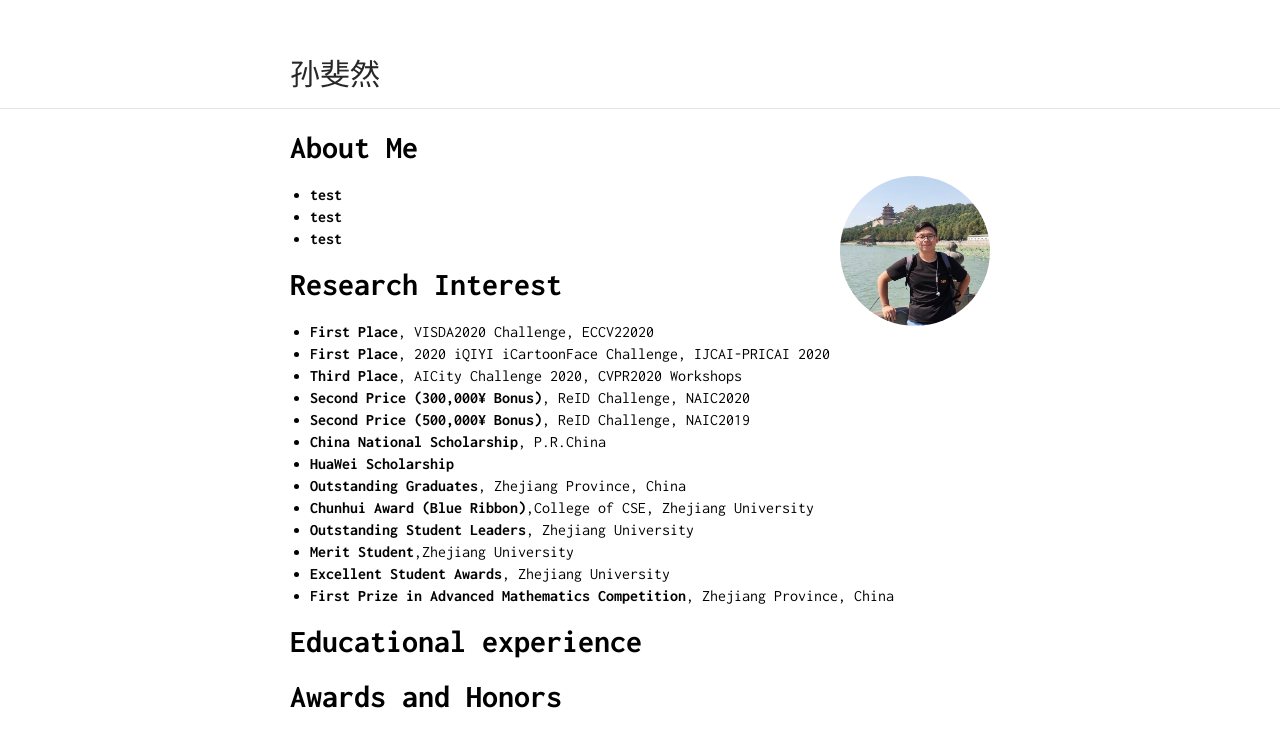
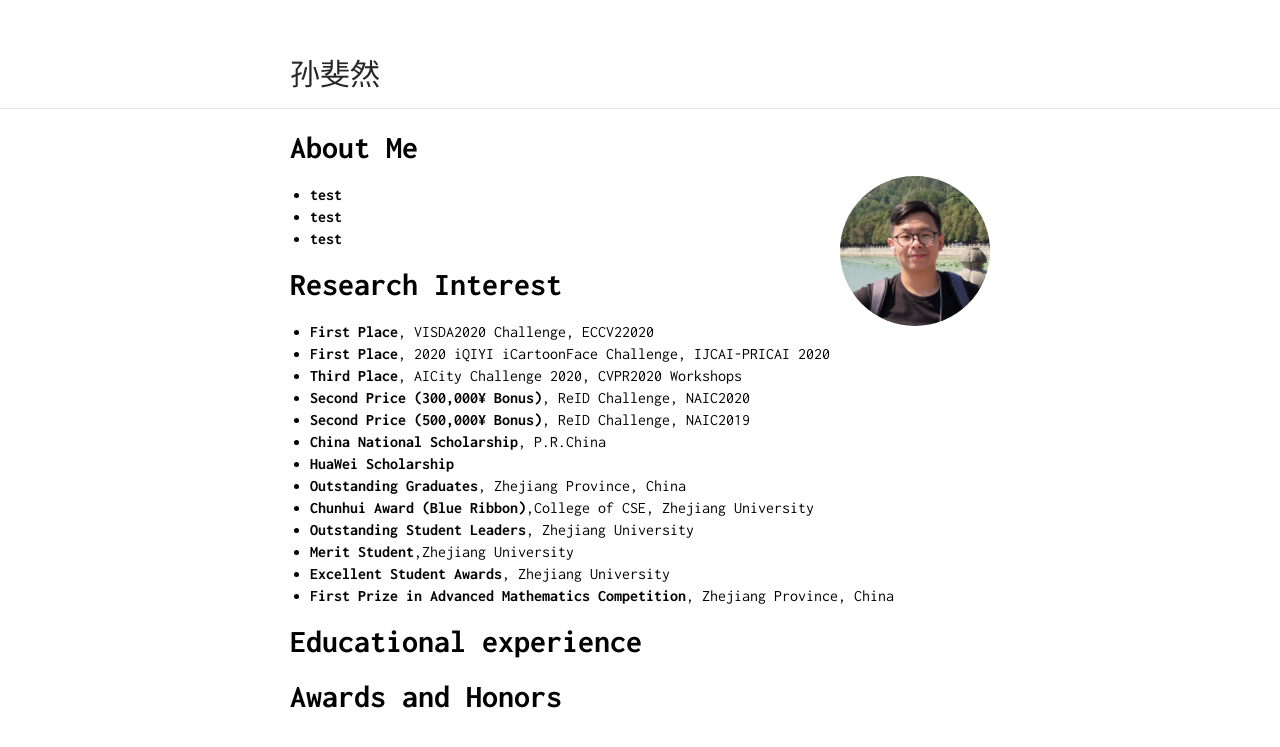
Before and after one commit to OrientTraveller/OrientTraveller.github.io, a Jekyll site: the page built from index.md, in a window 1280 px wide. Shown: the top 747 px of the page. Built offline with Jekyll 4.4.1, drawn with Linux system fonts in a browser that asks for light colours; our own code applies the rules of GitHub Pages for plain Markdown files.

Commit message:
Update index.md

```diff
--- a/index.md
+++ b/index.md
@@ -1,5 +1,5 @@
 # About Me
-<img class="profile-picture" src="https://orienttraveller.github.io/sfr.jpg">
+<img class="profile-picture" src="https://orienttraveller.github.io/sfr2.jpg">
 - **test**
 - **test**
 - **test**
```
